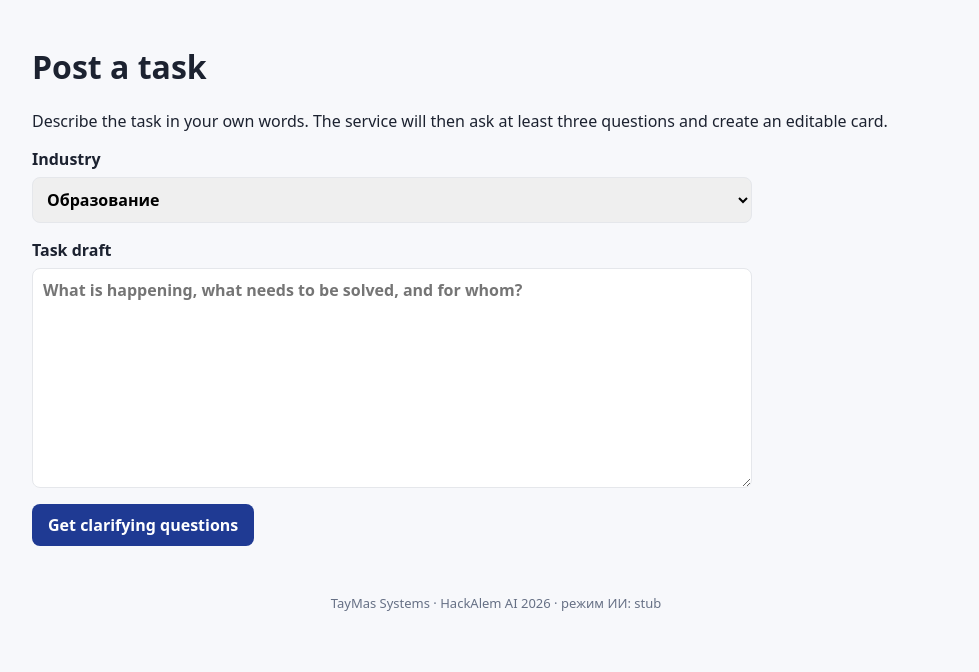
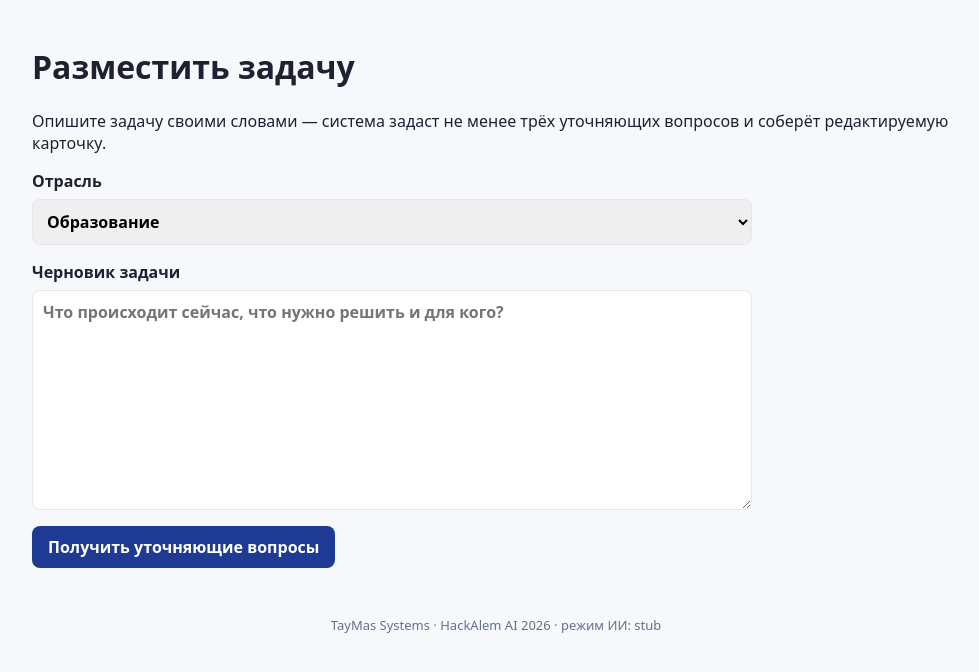
Before and after one commit to BAITC-Hacks/hack-4a84a5e5-taymas-systems, a FastAPI app: page /business/new in a window 1280 px wide. Shown: the part 47-719 px from the top of the page, without its empty margins (144-1123 px from the left). Run offline with FastAPI, Linux system fonts and the light colour scheme.

Commit message:
[HAC-30] Русский интерфейс конструктора: убраны английские подписи
Заголовки, кнопки, подсказки и title вкладок конструктора и страницы
уточняющих вопросов переведены на русский; битые «?» в title заменены.

Co-Authored-By: Claude Opus 5.5 <noreply@anthropic.com>

```diff
--- a/app/templates/business_new.html
+++ b/app/templates/business_new.html
@@ -1,16 +1,16 @@
 {% extends "base.html" %}
-{% block title %}New task ? AI Sana Challenge Hub{% endblock %}
+{% block title %}Разместить задачу · AI Sana Challenge Hub{% endblock %}
 {% block content %}
-<h1>Post a task</h1>
-<p>Describe the task in your own words. The service will then ask at least three questions and create an editable card.</p>
+<h1>Разместить задачу</h1>
+<p>Опишите задачу своими словами — система задаст не менее трёх уточняющих вопросов и соберёт редактируемую карточку.</p>
 {% if error %}<p class="notice error">{{ error }}</p>{% endif %}
 <form method="post" class="form-stack">
-  <label>Industry
+  <label>Отрасль
     <select name="industry">{% for item in INDUSTRIES %}<option value="{{ item }}" {% if item == industry %}selected{% endif %}>{{ item }}</option>{% endfor %}</select>
   </label>
-  <label>Task draft
-    <textarea name="text" rows="9" required placeholder="What is happening, what needs to be solved, and for whom?">{{ text or '' }}</textarea>
+  <label>Черновик задачи
+    <textarea name="text" rows="9" required placeholder="Что происходит сейчас, что нужно решить и для кого?">{{ text or '' }}</textarea>
   </label>
-  <button type="submit">Get clarifying questions</button>
+  <button type="submit">Получить уточняющие вопросы</button>
 </form>
 {% endblock %}
```
Also changed, not shown: app/templates/business_questions.html (+7 -6 lines).
